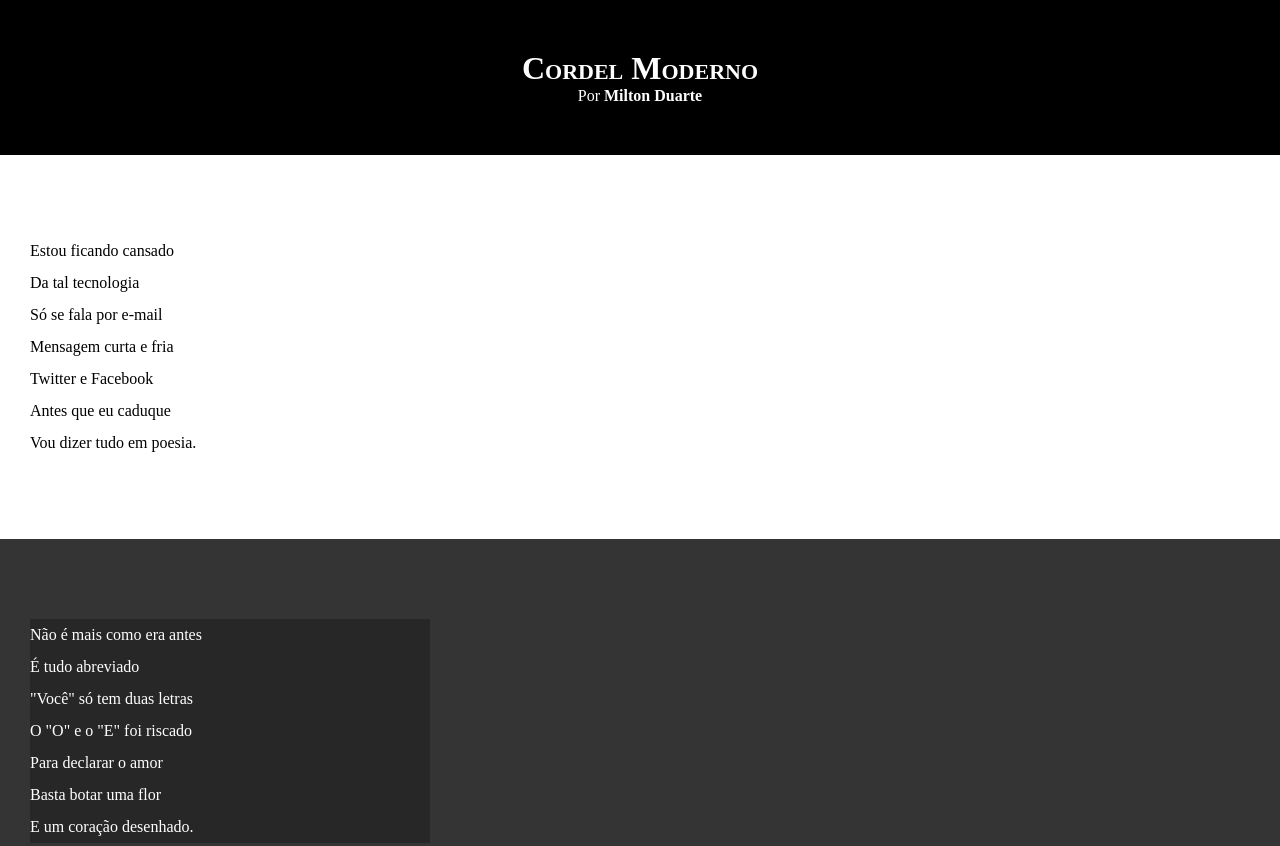
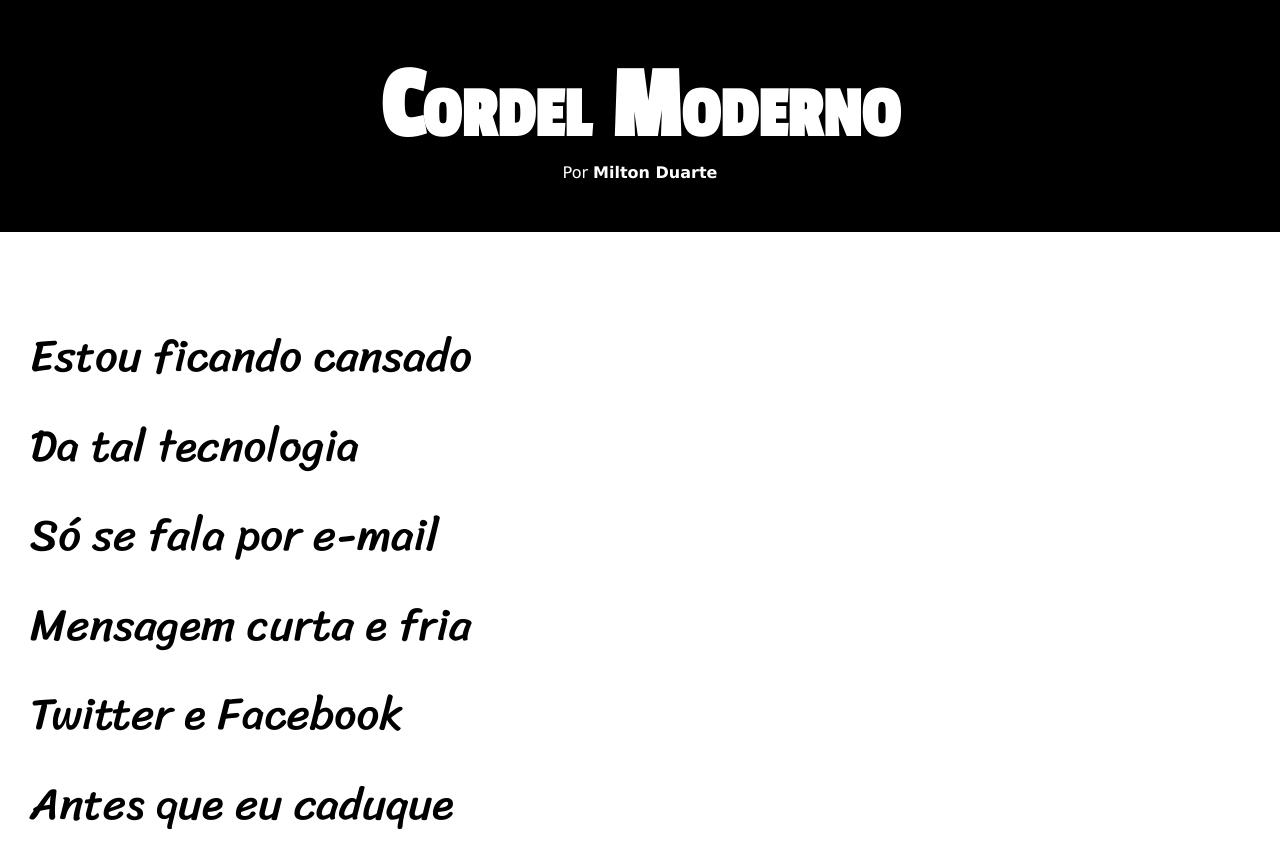
Before and after one commit to lmfrigerio/html-css, a plain HTML site: page desafios/d012/index.html in a window 1280 px wide. Shown: the top 846 px of the page. Drawn offline with Linux system fonts and the light colour scheme.

Commit message:
atualizei estilos d012

```diff
--- a/desafios/d012/estilo/style.css
+++ b/desafios/d012/estilo/style.css
@@ -1,4 +1,14 @@
 @charset "UTF-8";
+@import url('https://fonts.googleapis.com/css2? family= Passion+One & display=swap');
+
+@import
+url('https://fonts.googleapis.com/css2?family= Sriracha & display=swap');
+
+:root {
+    --fonte1:  Verdana, Geneva, Tahoma, sans-serif;
+    --fonte2:  'Passion One', cursive;
+    --fonte3:  'Sriracha', cursive;
+}
 
 *{
     margin: 0px;
@@ -9,6 +19,8 @@
 html, body {
     min-height: 100vh;
     background-color: darkgray;
+    font-family: var(--fonte1);
+
 }
 
 header {
@@ -20,6 +32,8 @@ header {
 header h1 {
      padding-top: 50px;
      font-variant: small-caps;
+     font-family: var(--fonte2);
+     font-size: 8vw;
 }
 
 header p {
@@ -38,6 +52,8 @@ section {
     padding-bottom: 10vh;
     line-height: 2em;
     padding-left: 30px;
+    font-family: var(--fonte3);
+    font-size: 3.5vw;
 
 }
 
@@ -52,7 +68,8 @@ section.imagem {
 }
 
 section.imagem > p {
-    width: 400px;
+   display: inline-block;
+   padding: 8px;
     background-color: rgba(0, 0, 0, 0.253);
 }
 
```
